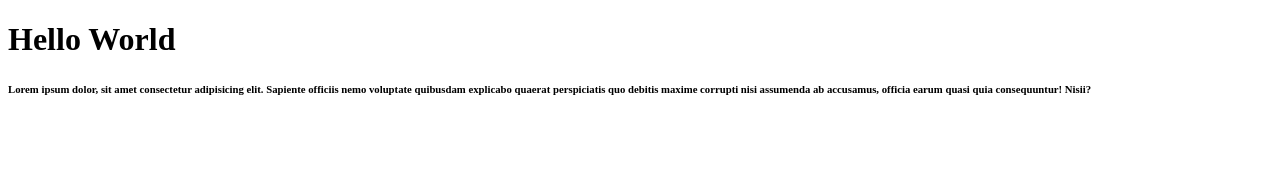
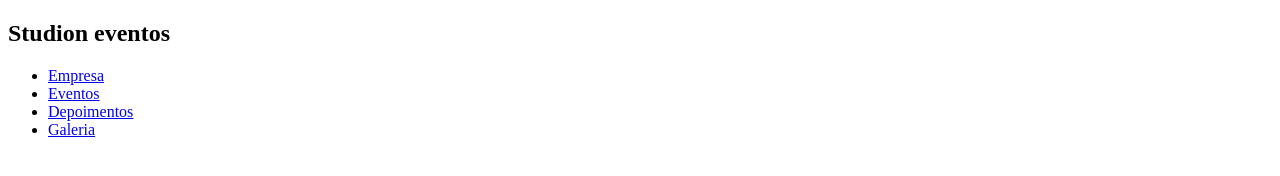
Before and after one commit to dioliviers/studion, a website: page src/index.html in a window 1280 px wide. Drawn offline with Linux system fonts and the light colour scheme.

Commit message:
feat(Inserted lists to NAV)

```diff
--- a/src/index.html
+++ b/src/index.html
@@ -4,17 +4,30 @@
 <head>
     <meta charset="UTF-8">
     <meta http-equiv="X-UA-Compatible" content="IE=edge">
-    <meta name="viewport" content="width=], initial-scale=1.0">
+    <meta name="viewport" content="width=, initial-scale=1.0" />
     <title>Studion</title>
 </head>
 
 <body>
-    <h1>Hello World</h1>
-    <h6>
-        Lorem ipsum dolor, sit amet consectetur adipisicing elit. Sapiente officiis nemo voluptate quibusdam explicabo
-        quaerat perspiciatis quo debitis maxime corrupti nisi assumenda ab accusamus, officia earum quasi quia
-        consequuntur! Nisii?
-    </h6>
+    <nav>
+        <h1>Studi<span>on</span> <span>eventos</span></h1>
+
+        <ul>
+            <li>
+                <a href="#empresa" target="_blank">Empresa</a>
+            </li>
+            <li>
+                <a href="#Eventos" target="_blank">Eventos
+            </li>
+            <li>
+                <a href="#Depoimentos" target="_blank">Depoimentos</a>
+            </li>
+            <li>
+                <a href="#Galeria" target="_blank">Galeria</a>
+            </li>
+
+        </ul>
+    </nav>
 </body>
 
 </html>
```
